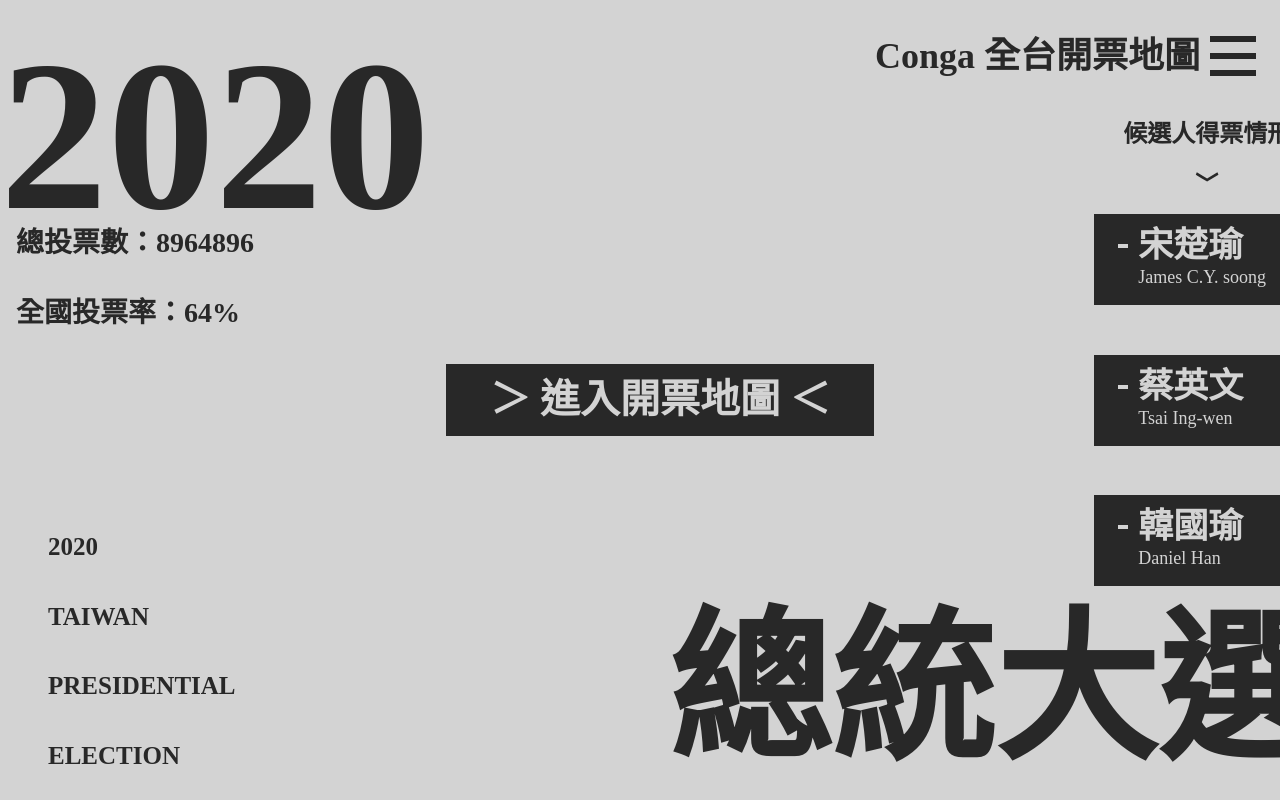
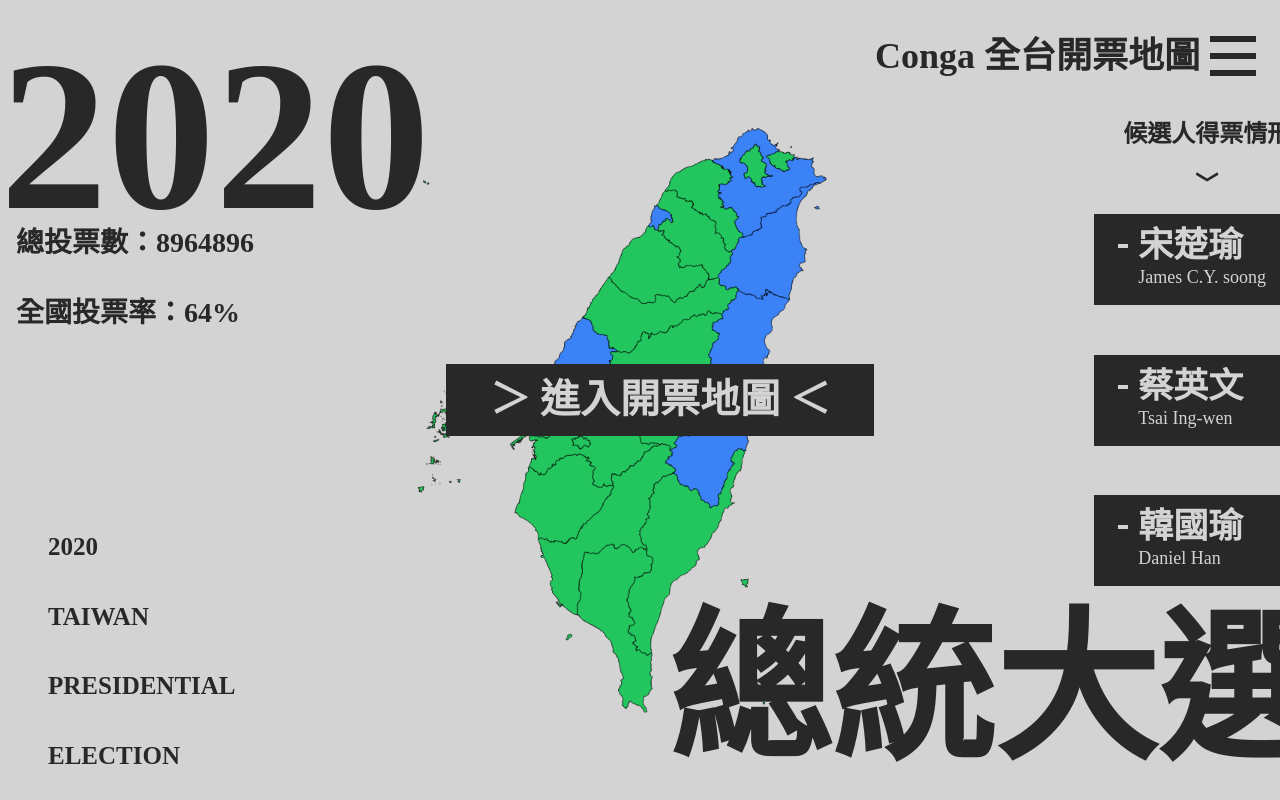
Before and after one commit to Conga-TheF2E/historical-election-map, a Next.js app: page / in a window 1280 px wide. Built offline with nearby package versions, Linux system fonts and the light colour scheme; a web font is replaced by a local one.

Commit message:
feat: 忘了加回來了

```diff
--- a/app/page.js
+++ b/app/page.js
@@ -40,7 +40,7 @@ export default function Home() {
 
   return (
     <main className="overflow-hidden bg-gray100 font-GenSekiGothic-R">
-      {/* <Map screenLevel={screenLevel} enteredSecondPage={enteredSecondPage} /> */}
+      <Map screenLevel={screenLevel} enteredSecondPage={enteredSecondPage} />
       <Index
         enteredSecondPage={enteredSecondPage}
         setEnteredSecondPage={setEnteredSecondPage}
```
